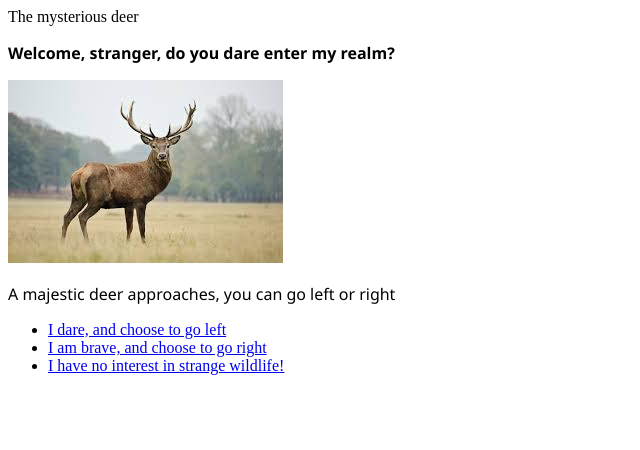
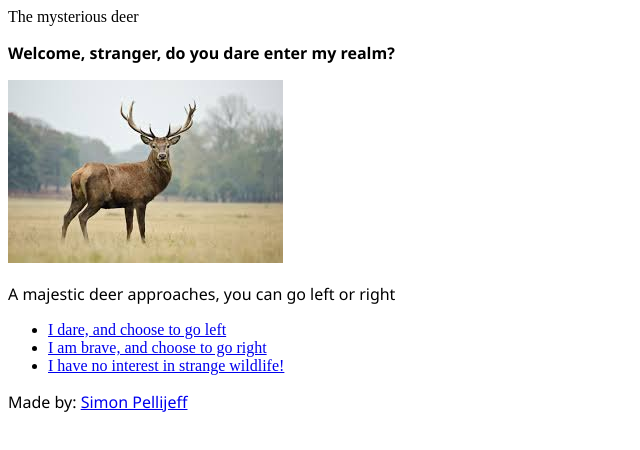
Before and after one commit to Sijeff/LearnJS, a plain HTML site: page index.html in a window 1280 px wide. Shown: the whole page, without its empty margins (0-640 px from the left). Drawn offline with Linux system fonts and the light colour scheme.

Commit message:
Add footer

```diff
--- a/index.html
+++ b/index.html
@@ -31,6 +31,7 @@
         </ul>
 
     </div>
+    <footer><p>Made by: <a href="https://github.com/Sijeff">Simon Pellijeff</a></p></footer>
 </body>
 
 </html>
```
